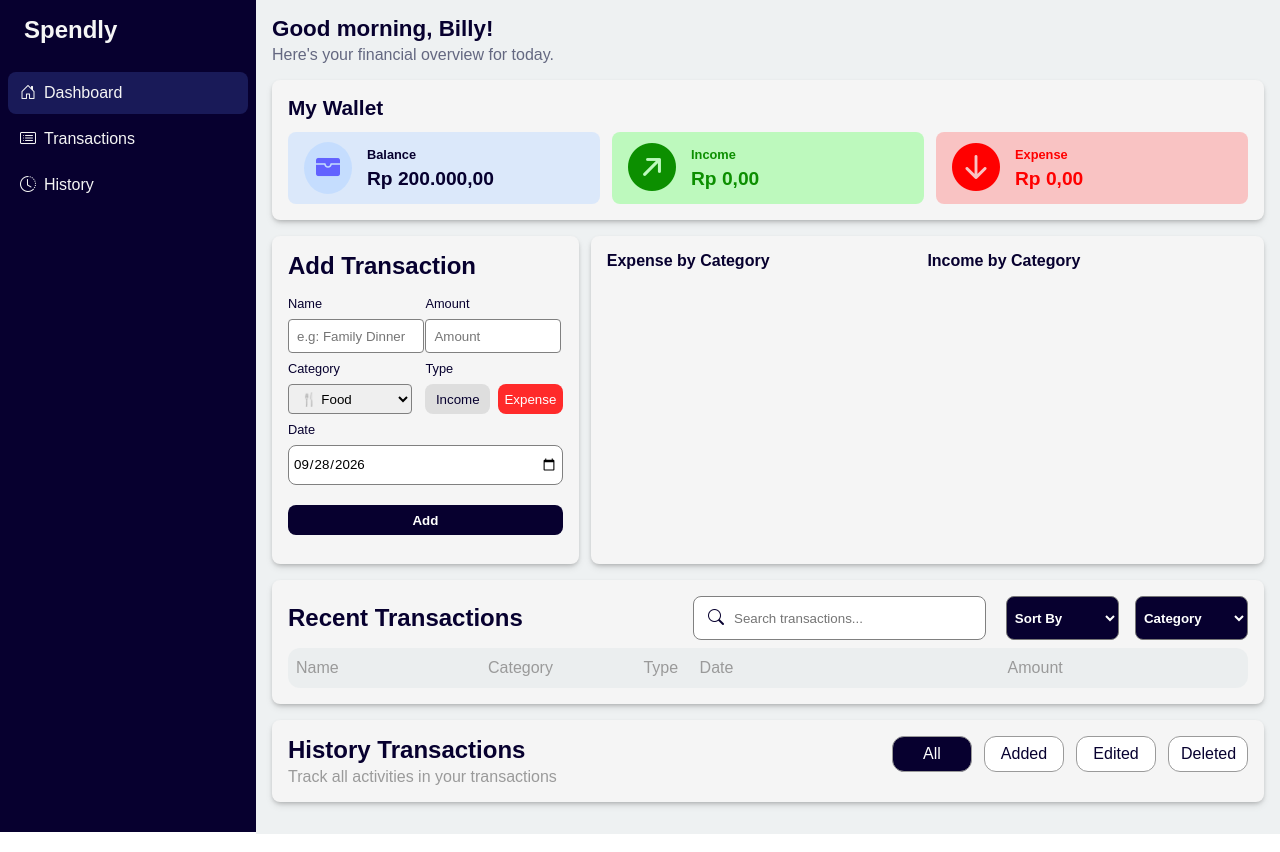
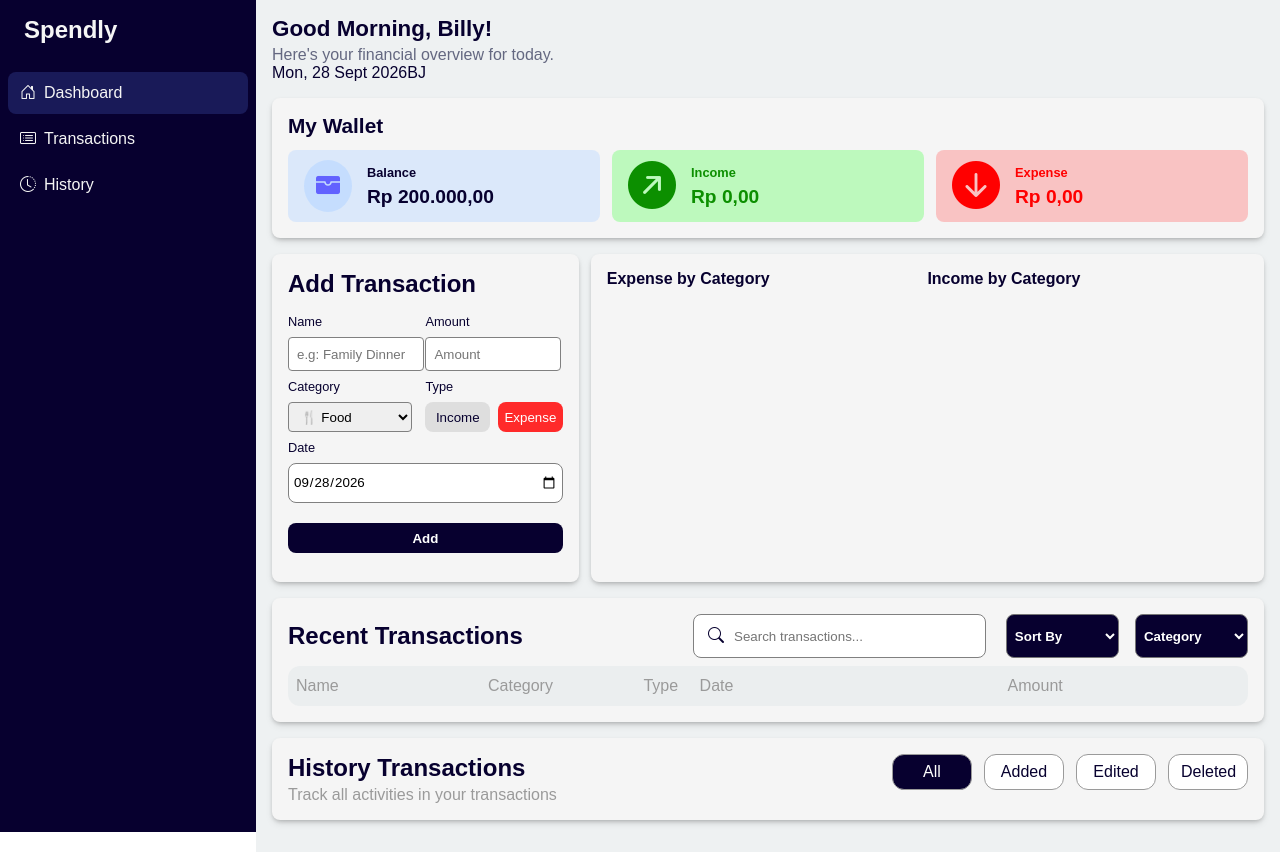
Before and after one commit to billyjour/expense-tracker-react, a React (Vite) app: page / in a window 1280 px wide. Built offline with nearby package versions, Linux system fonts and the light colour scheme; a web font is replaced by a local one.

Commit message:
add handle timeday and prof pict

```diff
--- a/src/PersonalFinance.jsx
+++ b/src/PersonalFinance.jsx
@@ -1,11 +1,34 @@
 function PersonalFinance({balance, income, expense}){
+
+    function getTimeOfDay(date = new Date()) {
+        const hour = date.getHours();
+
+    if (hour >= 4 && hour < 11) return "Morning";    // 04:00 - 10:59
+    if (hour >= 11 && hour < 15) return "Afternoon";  // 11:00 - 14:59
+    if (hour >= 15 && hour < 18) return "Evening";   // 15:00 - 17:59
+    return "Night";                               // 18:00 - 03:59
+    }
 
     return(
         <>
 
             <header>
-                <h3>Good morning, Billy!</h3>
-                <p>Here's your financial overview for today.</p>
+                <div className="left-header">
+                    <h3>{`Good ${getTimeOfDay()}, Billy!`}</h3>
+                    <p>Here's your financial overview for today.</p>
+                </div>
+                <div className="right-header">
+                    <span>
+                        {new Date().toLocaleDateString("en-GB", {
+                            weekday: "short",
+                            day: "2-digit",
+                            month: "short",
+                            year: "numeric",
+                        })}
+                    </span>
+                    <span className="prof-pict">BJ</span>
+                </div>
+
             </header>
 
             <div className="finance-container">
```
